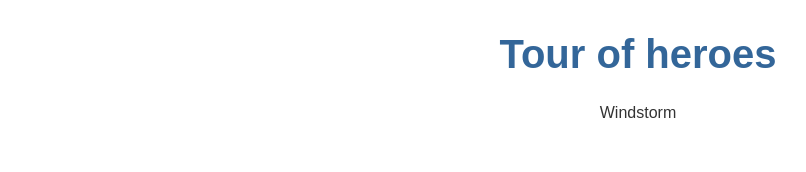
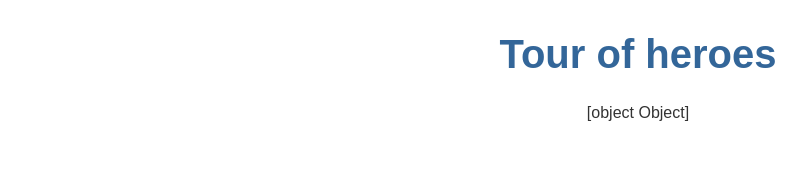
Before and after one commit to Daniel-Loaiza/Angular-Tour-of-Heroes, an Angular app: page / in a window 1280 px wide. Shown: the top 172 px of the page, without its empty margins (2-808 px from the left). Built offline with nearby package versions, Linux system fonts and the light colour scheme.

Commit message:
Refactor hero property to be of type Hero

```diff
--- a/src/app/heroes/heroes.component.ts
+++ b/src/app/heroes/heroes.component.ts
@@ -1,4 +1,5 @@
 import { Component, OnInit } from '@angular/core';
+import { Hero } from '../hero';
 
 @Component({
   selector: 'app-heroes',
@@ -6,9 +7,13 @@ import { Component, OnInit } from '@angular/core';
   styleUrls: ['./heroes.component.css']
 })
 export class HeroesComponent implements OnInit {
+  hero: Hero = {
+    id: 1,
+    name: 'Windstorm'
+  };
 
   constructor() { }
-  hero = 'Windstorm';
+
   ngOnInit() {
   }
 
```
